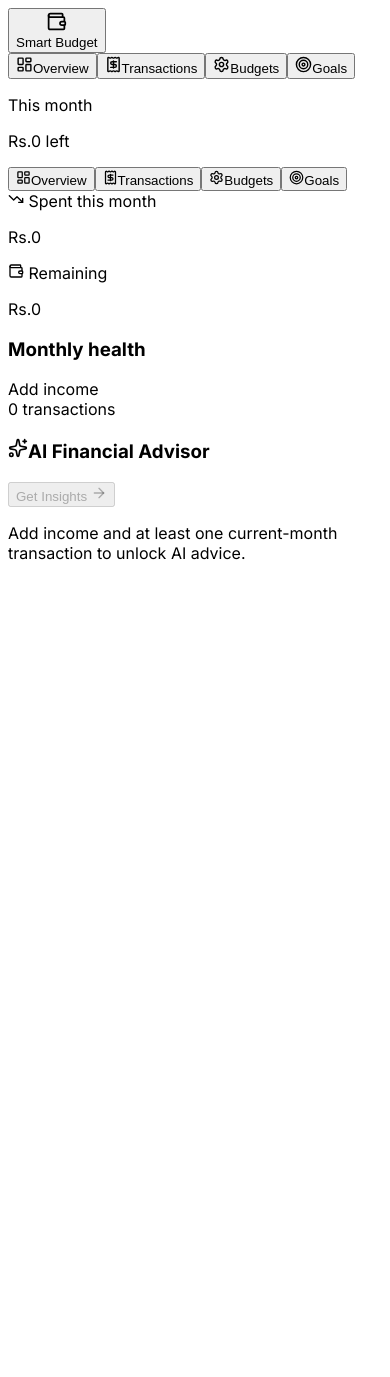
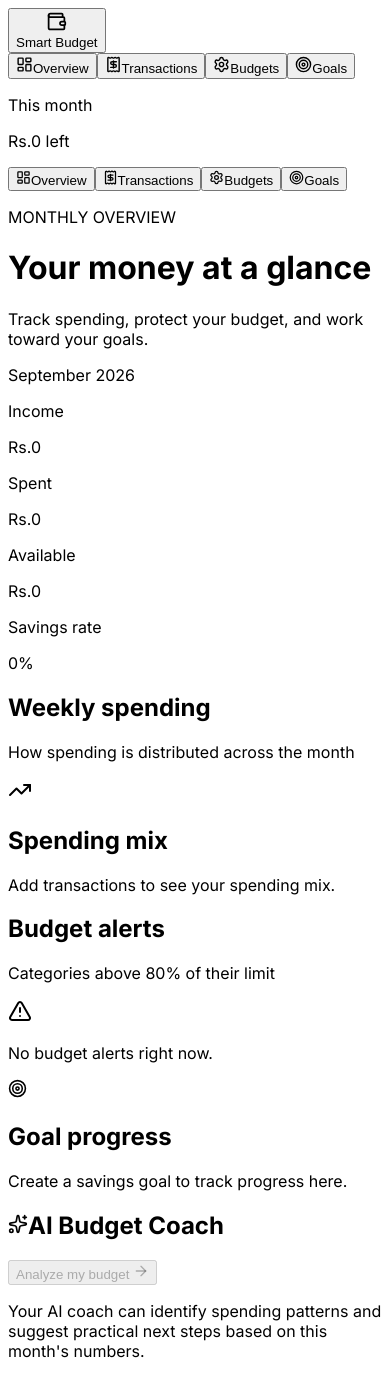
Before and after one commit to FahadAsad10/smart-budget-tracker, a React (Vite) app: page / in a window 390 px wide. Before the commit the page ends 844 px from the top, so only its background shows below. Built offline with nearby package versions, Linux system fonts and the light colour scheme.

Commit message:
Build richer financial dashboard analytics

```diff
--- a/components/Dashboard.tsx
+++ b/components/Dashboard.tsx
@@ -1,7 +1,7 @@
 import React, { useEffect, useMemo, useState } from 'react';
-import { PieChart, Pie, Cell, ResponsiveContainer, Tooltip, Legend } from 'recharts';
-import { Sparkles, ArrowRight, Loader2, TrendingDown, Wallet, Target } from 'lucide-react';
-import { ExpenseItem, Currency, BudgetData } from '../types';
+import { PieChart, Pie, Cell, ResponsiveContainer, Tooltip, Legend, BarChart, Bar, XAxis, YAxis, CartesianGrid } from 'recharts';
+import { Sparkles, ArrowRight, Loader2, Wallet, TrendingUp, AlertTriangle, Target } from 'lucide-react';
+import { ExpenseItem, Currency, BudgetData, CategoryBudget, FinancialGoal } from '../types';
 import { getFinancialAdvice } from '../services/geminiService';
 
 interface DashboardProps {
@@ -9,163 +9,91 @@ interface DashboardProps {
   currency: Currency;
   expenses: ExpenseItem[];
   goal: string;
+  budgets: CategoryBudget[];
+  financialGoals: FinancialGoal[];
 }
 
-const COLORS = ['#3b82f6', '#10b981', '#f59e0b', '#ef4444', '#8b5cf6', '#ec4899', '#6366f1', '#14b8a6'];
+const COLORS = ['#3b82f6','#10b981','#f59e0b','#ef4444','#8b5cf6','#ec4899','#6366f1','#14b8a6'];
 
-export const Dashboard: React.FC<DashboardProps> = ({ income, currency, expenses, goal }) => {
+export const Dashboard: React.FC<DashboardProps> = ({ income, currency, expenses, goal, budgets, financialGoals }) => {
   const [advice, setAdvice] = useState<string | null>(null);
   const [loading, setLoading] = useState(false);
+  const month = new Date().toISOString().slice(0, 7);
+  const monthExpenses = useMemo(() => expenses.filter((e) => e.date.startsWith(month)), [expenses, month]);
+  const total = monthExpenses.reduce((s, e) => s + e.amount, 0);
+  const remaining = income - total;
+  const percent = income ? (total / income) * 100 : 0;
 
-  const currentMonth = new Date().toISOString().slice(0, 7);
-  const monthExpenses = useMemo(
-    () => expenses.filter((expense) => expense.date.startsWith(currentMonth)),
-    [expenses, currentMonth]
-  );
+  const categoryData = useMemo(() => Object.values(monthExpenses.reduce((acc, e) => {
+    acc[e.category] = acc[e.category] || { name: e.category, value: 0 };
+    acc[e.category].value += e.amount;
+    return acc;
+  }, {} as Record<string, {name:string;value:number}>)), [monthExpenses]);
 
-  const totalExpenses = monthExpenses.reduce((sum, item) => sum + item.amount, 0);
-  const balance = income - totalExpenses;
-  const spentPercent = income > 0 ? (totalExpenses / income) * 100 : 0;
+  const weeklyData = useMemo(() => {
+    const buckets = [0,0,0,0];
+    monthExpenses.forEach((e) => {
+      const day = Number(e.date.slice(8,10));
+      buckets[Math.min(3, Math.floor((day - 1) / 7))] += e.amount;
+    });
+    return buckets.map((value, i) => ({ name: 'Week ' + (i + 1), value }));
+  }, [monthExpenses]);
 
-  const chartData = useMemo(() => Object.values(
-    monthExpenses.reduce((acc, item) => {
-      if (!acc[item.category]) acc[item.category] = { name: item.category, value: 0 };
-      acc[item.category].value += item.amount;
-      return acc;
-    }, {} as Record<string, { name: string; value: number }>)
-  ), [monthExpenses]);
+  const overspending = budgets.map((b) => {
+    const spent = monthExpenses.filter((e) => e.category === b.category).reduce((s,e)=>s+e.amount,0);
+    return { ...b, spent, percent: b.limit ? (spent/b.limit)*100 : 0 };
+  }).filter((b) => b.percent > 80);
 
   const generateAdvice = async () => {
     setLoading(true);
-    const data: BudgetData = {
-      income,
-      currency,
-      expenses: monthExpenses,
-      financialGoal: goal
-    };
+    const data: BudgetData = { income, currency, expenses: monthExpenses, financialGoal: goal };
     setAdvice(await getFinancialAdvice(data));
     setLoading(false);
   };
 
-  useEffect(() => {
-    setAdvice(null);
-  }, [income, currency, goal, expenses]);
+  useEffect(() => setAdvice(null), [income, currency, goal, expenses]);
 
   return (
     <div className="space-y-6">
-      <div className="grid grid-cols-2 gap-4">
-        <div className="bg-white p-5 rounded-2xl shadow-sm border border-slate-100">
-          <div className="flex items-center gap-2 text-sm text-slate-500 font-medium mb-1">
-            <TrendingDown size={16} /> Spent this month
-          </div>
-          <p className="text-2xl font-bold text-slate-900">{currency}{totalExpenses.toLocaleString()}</p>
+      <div className="flex flex-col md:flex-row md:items-end md:justify-between gap-3">
+        <div><p className="text-sm font-medium text-blue-600">MONTHLY OVERVIEW</p><h1 className="text-3xl font-bold text-slate-900 mt-1">Your money at a glance</h1><p className="text-slate-500 mt-1">Track spending, protect your budget, and work toward your goals.</p></div>
+        <div className="text-sm text-slate-500">{new Date().toLocaleDateString(undefined,{month:'long',year:'numeric'})}</div>
+      </div>
+
+      <div className="grid grid-cols-1 sm:grid-cols-2 lg:grid-cols-4 gap-4">
+        <div className="bg-white rounded-2xl border p-5"><p className="text-sm text-slate-500">Income</p><p className="text-2xl font-bold mt-1">{currency}{income.toLocaleString()}</p></div>
+        <div className="bg-white rounded-2xl border p-5"><p className="text-sm text-slate-500">Spent</p><p className="text-2xl font-bold mt-1">{currency}{total.toLocaleString()}</p></div>
+        <div className={`rounded-2xl border p-5 ${remaining >= 0 ? 'bg-emerald-50 border-emerald-100' : 'bg-red-50 border-red-100'}`}><p className="text-sm text-slate-500">Available</p><p className={`text-2xl font-bold mt-1 ${remaining >= 0 ? 'text-emerald-700' : 'text-red-700'}`}>{currency}{remaining.toLocaleString()}</p></div>
+        <div className="bg-white rounded-2xl border p-5"><p className="text-sm text-slate-500">Savings rate</p><p className="text-2xl font-bold mt-1">{income ? Math.max(0,100-percent).toFixed(1) : '0'}%</p></div>
+      </div>
+
+      <div className="grid lg:grid-cols-3 gap-6">
+        <div className="lg:col-span-2 bg-white rounded-2xl border p-6">
+          <div className="flex justify-between mb-5"><div><h2 className="font-bold text-slate-800">Weekly spending</h2><p className="text-sm text-slate-500">How spending is distributed across the month</p></div><TrendingUp className="text-blue-500"/></div>
+          <div className="h-64"><ResponsiveContainer width="100%" height="100%"><BarChart data={weeklyData}><CartesianGrid strokeDasharray="3 3"/><XAxis dataKey="name"/><YAxis/><Tooltip formatter={(v:number)=>currency+Number(v).toLocaleString()}/><Bar dataKey="value" radius={[6,6,0,0]} /></BarChart></ResponsiveContainer></div>
         </div>
-
-        <div className={`p-5 rounded-2xl shadow-sm border ${balance >= 0 ? 'bg-green-50 border-green-100' : 'bg-red-50 border-red-100'}`}>
-          <div className={`flex items-center gap-2 text-sm font-medium mb-1 ${balance >= 0 ? 'text-green-600' : 'text-red-600'}`}>
-            <Wallet size={16} /> Remaining
-          </div>
-          <p className={`text-2xl font-bold ${balance >= 0 ? 'text-green-700' : 'text-red-700'}`}>
-            {currency}{balance.toLocaleString()}
-          </p>
+        <div className="bg-white rounded-2xl border p-6">
+          <h2 className="font-bold text-slate-800 mb-4">Spending mix</h2>
+          {categoryData.length ? <div className="h-60"><ResponsiveContainer><PieChart><Pie data={categoryData} dataKey="value" innerRadius={55} outerRadius={80}>{categoryData.map((x,i)=><Cell key={x.name} fill={COLORS[i%COLORS.length]}/>)}</Pie><Tooltip formatter={(v:number)=>currency+Number(v).toLocaleString()}/><Legend/></PieChart></ResponsiveContainer></div> : <div className="h-60 flex items-center justify-center text-slate-400 text-sm">Add transactions to see your spending mix.</div>}
         </div>
       </div>
 
-      <div className="bg-white p-6 rounded-2xl shadow-sm border border-slate-200">
-        <div className="flex items-center justify-between mb-3">
-          <h3 className="text-lg font-semibold text-slate-800">Monthly health</h3>
-          <span className={`text-sm font-semibold px-3 py-1 rounded-full ${spentPercent <= 100 ? 'bg-green-50 text-green-700' : 'bg-red-50 text-red-700'}`}>
-            {income > 0 ? spentPercent.toFixed(1) + '% spent' : 'Add income'}
-          </span>
+      <div className="grid lg:grid-cols-2 gap-6">
+        <div className="bg-white rounded-2xl border p-6">
+          <div className="flex justify-between items-center mb-4"><div><h2 className="font-bold text-slate-800">Budget alerts</h2><p className="text-sm text-slate-500">Categories above 80% of their limit</p></div><AlertTriangle className="text-amber-500"/></div>
+          {overspending.length ? <div className="space-y-3">{overspending.map((b)=><div key={b.category}><div className="flex justify-between text-sm mb-1"><span>{b.category}</span><strong>{b.percent.toFixed(0)}%</strong></div><div className="h-2 bg-slate-100 rounded-full"><div className={`h-full rounded-full ${b.percent>100?'bg-red-500':'bg-amber-500'}`} style={{width:Math.min(100,b.percent)+'%'}}/></div></div>)}</div> : <p className="text-sm text-emerald-600 bg-emerald-50 rounded-lg p-3">No budget alerts right now.</p>}
         </div>
-        <div className="h-3 bg-slate-100 rounded-full overflow-hidden">
-          <div
-            className={`h-full rounded-full transition-all ${spentPercent <= 100 ? 'bg-blue-500' : 'bg-red-500'}`}
-            style={{ width: Math.min(100, Math.max(0, spentPercent)) + '%' }}
-          />
-        </div>
-        <div className="flex justify-between text-xs text-slate-500 mt-2">
-          <span>{monthExpenses.length} transaction{monthExpenses.length === 1 ? '' : 's'}</span>
-          <span>{income > 0 ? (Math.max(0, 100 - spentPercent)).toFixed(1) + '% income left' : ''}</span>
+        <div className="bg-white rounded-2xl border p-6">
+          <div className="flex items-center gap-2 mb-4"><Target size={19} className="text-emerald-500"/><h2 className="font-bold text-slate-800">Goal progress</h2></div>
+          {financialGoals.length ? <div className="space-y-4">{financialGoals.slice(0,3).map((g)=><div key={g.name}><div className="flex justify-between text-sm"><span>{g.name}</span><span>{Math.min(100,g.saved/g.target*100).toFixed(0)}%</span></div><div className="h-2 bg-slate-100 rounded-full mt-2"><div className="h-full bg-emerald-500 rounded-full" style={{width:Math.min(100,g.saved/g.target*100)+'%'}}/></div></div>)}</div> : <p className="text-sm text-slate-500">Create a savings goal to track progress here.</p>}
         </div>
       </div>
 
-      {chartData.length > 0 && (
-        <div className="bg-white p-6 rounded-2xl shadow-sm border border-slate-200">
-          <h3 className="text-lg font-semibold text-slate-800 mb-6">Expense Breakdown</h3>
-          <div className="h-64 w-full">
-            <ResponsiveContainer width="100%" height="100%">
-              <PieChart>
-                <Pie data={chartData} cx="50%" cy="50%" innerRadius={60} outerRadius={80} paddingAngle={5} dataKey="value">
-                  {chartData.map((entry, index) => (
-                    <Cell key={entry.name} fill={COLORS[index % COLORS.length]} />
-                  ))}
-                </Pie>
-                <Tooltip
-                  formatter={(value: number) => currency + Number(value).toLocaleString()}
-                  contentStyle={{ borderRadius: '8px', border: 'none', boxShadow: '0 4px 6px -1px rgb(0 0 0 / 0.1)' }}
-                />
-                <Legend verticalAlign="bottom" height={36} />
-              </PieChart>
-            </ResponsiveContainer>
-          </div>
-        </div>
-      )}
-
-      {goal && (
-        <div className="bg-white p-6 rounded-2xl shadow-sm border border-slate-200">
-          <div className="flex items-center gap-2 text-slate-700 font-semibold mb-2">
-            <Target size={18} /> Current goal
-          </div>
-          <p className="text-slate-600 text-sm">{goal}</p>
-        </div>
-      )}
-
-      <div className="bg-gradient-to-br from-indigo-600 to-purple-700 rounded-2xl shadow-lg text-white overflow-hidden">
-        <div className="p-6">
-          <div className="flex items-center justify-between gap-4 mb-4">
-            <h3 className="text-lg font-bold flex items-center">
-              <Sparkles className="mr-2 text-yellow-300" size={20} />
-              AI Financial Advisor
-            </h3>
-            {!advice && !loading && (
-              <button
-                onClick={generateAdvice}
-                className="bg-white/20 hover:bg-white/30 text-white text-sm font-medium px-4 py-2 rounded-lg transition-colors flex items-center"
-                disabled={!income || monthExpenses.length === 0}
-              >
-                Get Insights <ArrowRight size={16} className="ml-2" />
-              </button>
-            )}
-          </div>
-
-          {loading && (
-            <div className="flex flex-col items-center justify-center py-8">
-              <Loader2 className="animate-spin h-8 w-8 text-white/80 mb-3" />
-              <p className="text-white/80 text-sm">Analyzing this month's budget...</p>
-            </div>
-          )}
-
-          {advice && (
-            <div className="bg-white/10 rounded-xl p-5 backdrop-blur-sm">
-              <div className="whitespace-pre-wrap text-sm leading-6">{advice}</div>
-              <button
-                onClick={generateAdvice}
-                className="mt-4 text-xs text-white/60 hover:text-white underline"
-              >
-                Refresh Advice
-              </button>
-            </div>
-          )}
-
-          {!advice && !loading && (
-            <p className="text-indigo-100 text-sm">
-              {income && monthExpenses.length
-                ? 'Get personalized suggestions based on this month’s spending and your goal.'
-                : 'Add income and at least one current-month transaction to unlock AI advice.'}
-            </p>
-          )}
-        </div>
+      <div className="bg-gradient-to-br from-indigo-600 to-purple-700 rounded-2xl shadow-lg text-white p-6">
+        <div className="flex items-center justify-between gap-4"><h2 className="text-lg font-bold flex items-center"><Sparkles className="mr-2 text-yellow-300" size={20}/>AI Budget Coach</h2>{!advice && !loading && <button onClick={generateAdvice} disabled={!income || !monthExpenses.length} className="bg-white/20 hover:bg-white/30 disabled:opacity-40 px-4 py-2 rounded-lg flex items-center gap-2 text-sm">Analyze my budget <ArrowRight size={16}/></button>}</div>
+        {loading && <div className="py-8 text-center"><Loader2 className="animate-spin mx-auto mb-2"/><p className="text-indigo-100 text-sm">Finding useful patterns in your spending...</p></div>}
+        {advice && <div className="mt-5 bg-white/10 rounded-xl p-5 whitespace-pre-wrap text-sm leading-6">{advice}<button onClick={generateAdvice} className="block mt-4 text-xs underline text-white/70">Refresh</button></div>}
+        {!advice && !loading && <p className="text-indigo-100 text-sm mt-3">Your AI coach can identify spending patterns and suggest practical next steps based on this month's numbers.</p>}
       </div>
     </div>
   );
```
